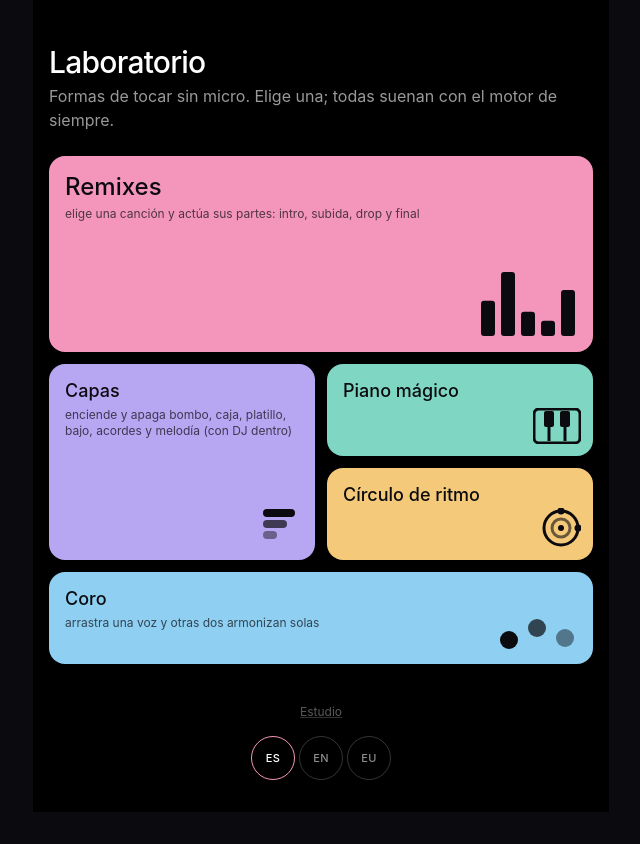
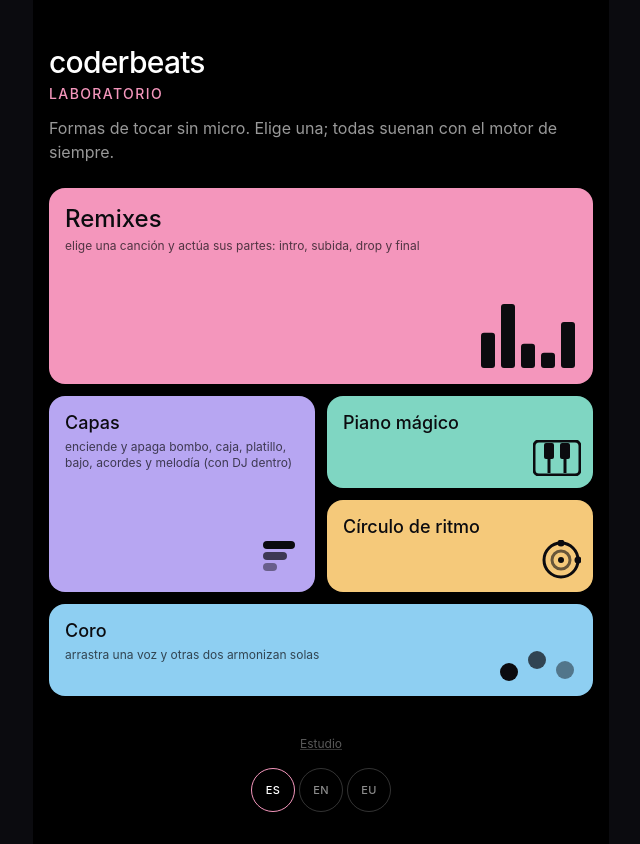
Before and after one commit to iibengo/coderbeats, a Nuxt app: page /lab in a window 1280 px wide. Shown: the whole page, without its empty margins (319-959 px from the left). Before the commit the page ends 812 px from the top, so only its background shows below. Built offline with nearby package versions, Linux system fonts and the light colour scheme.

Commit message:
feat(lab): el título de la entrada es «coderbeats» y «Laboratorio» pasa a una etiqueta pequeña en rosa debajo (spec 057); el guion idiomas.mjs lee la etiqueta
Co-Authored-By: Claude Sonnet 5.5 <noreply@anthropic.com>

```diff
--- a/app/pages/lab/index.vue
+++ b/app/pages/lab/index.vue
@@ -60,8 +60,9 @@ onMounted(() => {
   <LabCirculo v-else-if="screen === 'circulo'" @back="back" />
   <LabRemix v-else-if="screen === 'remixes'" @back="back" />
   <main v-else class="mx-auto min-h-dvh max-w-xl bg-black px-4 py-8 text-white">
-    <h1 class="mt-3 text-3xl font-medium tracking-tight">{{ t('lab.title') }}</h1>
-    <p class="mt-1 text-white/60">{{ t('lab.intro') }}</p>
+    <h1 class="mt-3 text-3xl font-medium tracking-tight">coderbeats</h1>
+    <p class="mt-1 text-sm font-medium uppercase tracking-widest" :style="{ color: ACCENT }" data-lab-title>{{ t('lab.title') }}</p>
+    <p class="mt-3 text-white/60">{{ t('lab.intro') }}</p>
     <ul class="mt-6 grid auto-rows-[92px] grid-cols-2 gap-3" data-lab-collage>
       <li v-for="s in SCREENS" :key="s" :class="TILE[s].cls">
         <button
```
Also changed, not shown: tests/browser/idiomas.mjs (+3 -3 lines).
